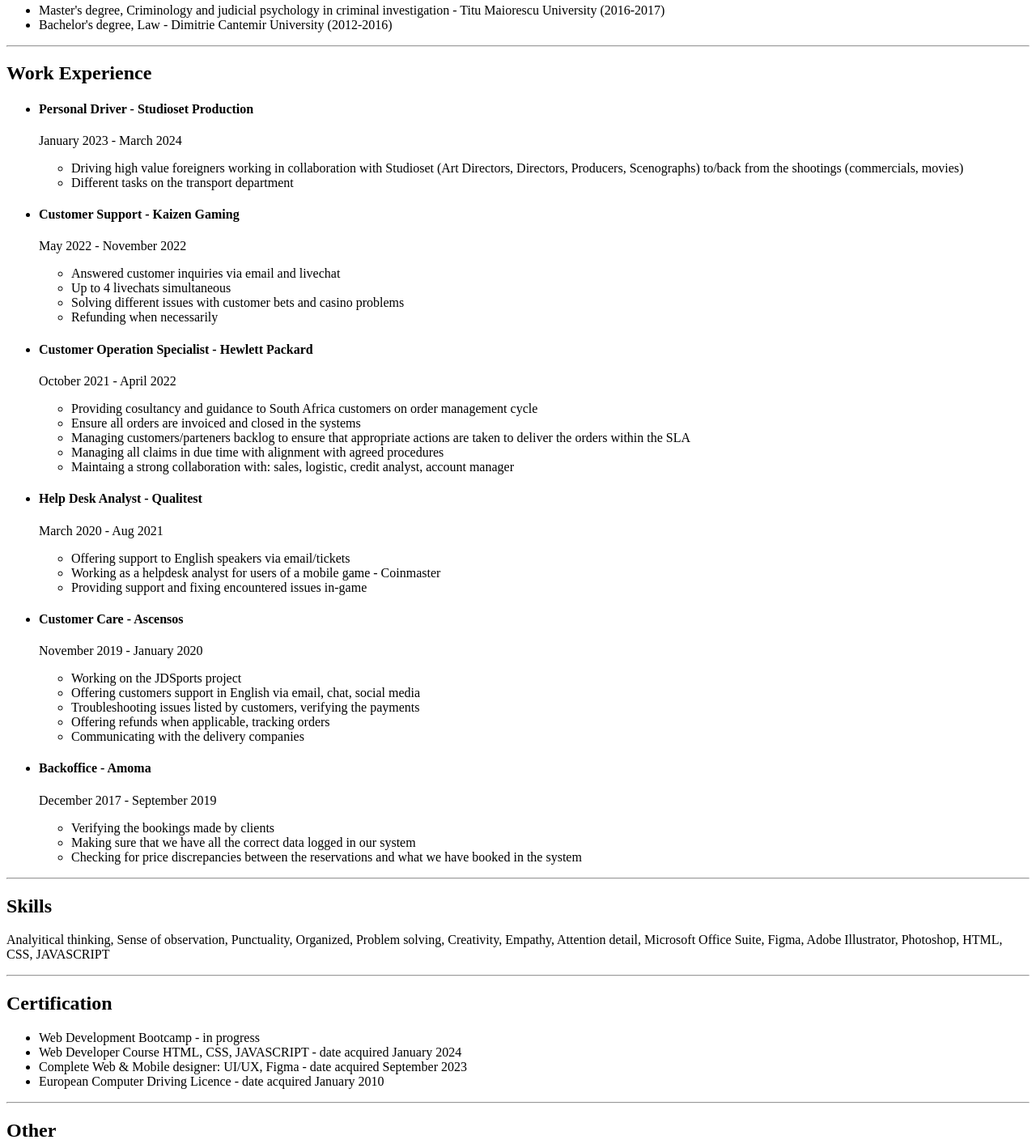
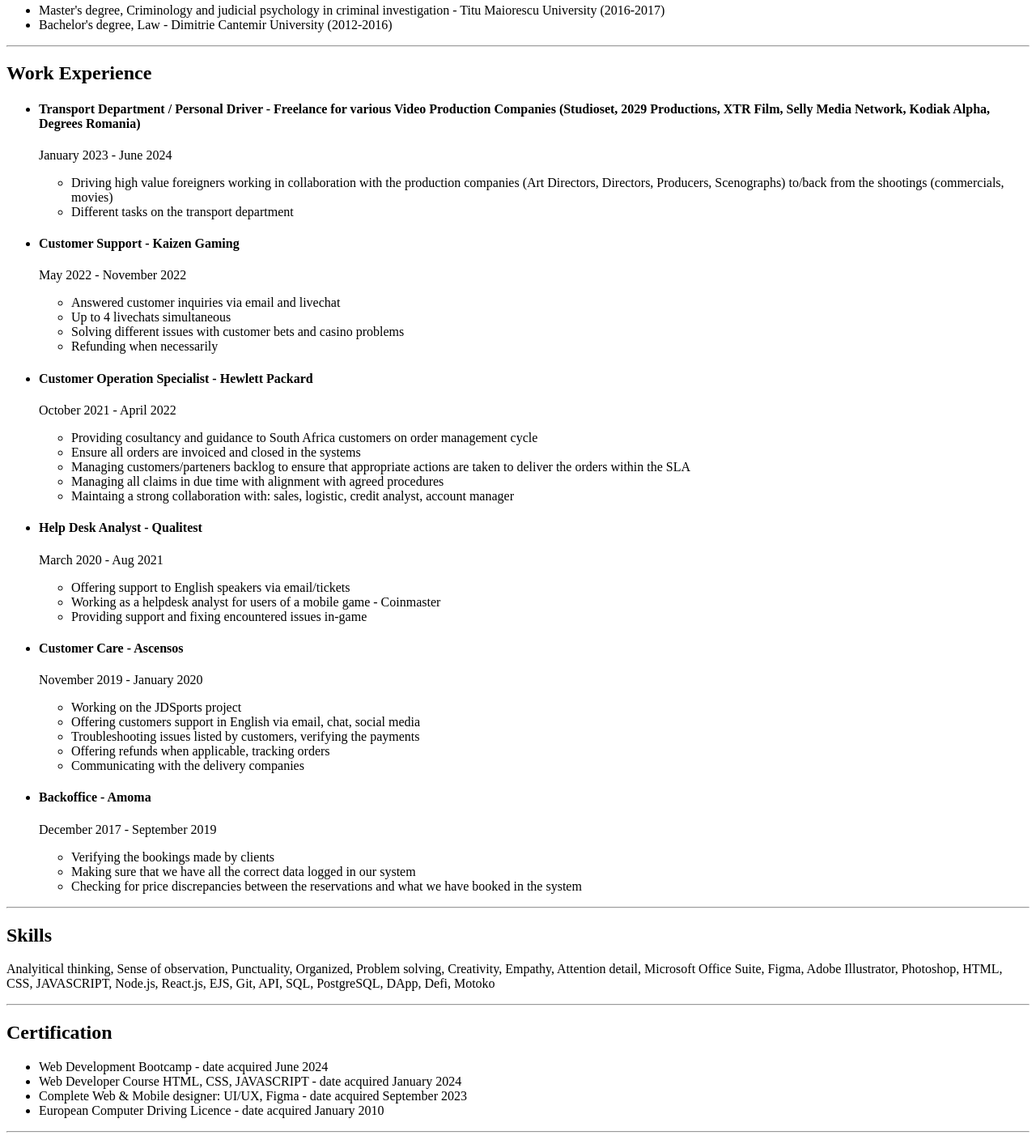
Before and after one commit to Luc-desig/My-resume, a plain HTML site: page index.html in a window 1280 px wide. Shown: the part 400-1813 px from the top of the page at 81% size. Drawn offline with Linux system fonts and the light colour scheme.

Commit message:
Add files via upload

```diff
--- a/index.html
+++ b/index.html
@@ -21,10 +21,10 @@
     <hr>
     <h2>Work Experience</h2>
     <ul>
-        <li><h4>Personal Driver - Studioset Production</h4>
-        <p>January 2023 - March 2024</p>
+        <li><h4>Transport Department / Personal Driver - Freelance for various Video Production Companies (Studioset, 2029 Productions, XTR Film, Selly Media Network, Kodiak Alpha, Degrees Romania) </h4>
+        <p>January 2023 - June 2024</p>
         <ul>
-            <li>Driving high value foreigners working in collaboration with Studioset (Art Directors, Directors, Producers, Scenographs) to/back from the shootings (commercials, movies)</li>
+            <li>Driving high value foreigners working in collaboration with the production companies (Art Directors, Directors, Producers, Scenographs) to/back from the shootings (commercials, movies)</li>
             <li>Different tasks on the transport department</li>
         </ul>
         <li><h4>Customer Support - Kaizen Gaming</h4>
@@ -77,12 +77,12 @@
     <hr>
     <h2>Skills</h2>
     <p>Analyitical thinking, Sense of observation, Punctuality, Organized, Problem solving, Creativity,
-        Empathy, Attention detail, Microsoft Office Suite, Figma, Adobe Illustrator, Photoshop, HTML, CSS, JAVASCRIPT
+        Empathy, Attention detail, Microsoft Office Suite, Figma, Adobe Illustrator, Photoshop, HTML, CSS, JAVASCRIPT, Node.js, React.js, EJS, Git, API, SQL, PostgreSQL, DApp, Defi, Motoko
     </p>
     <hr>
     <h2>Certification</h2>
     <ul>
-        <li>Web Development Bootcamp - in progress</li>
+        <li>Web Development Bootcamp - date acquired June 2024</li>
         <li>Web Developer Course HTML, CSS, JAVASCRIPT - date acquired January 2024</li>
         <li>Complete Web & Mobile designer: UI/UX, Figma - date acquired September 2023</li>
         <li>European Computer Driving Licence - date acquired January 2010</li>
```
